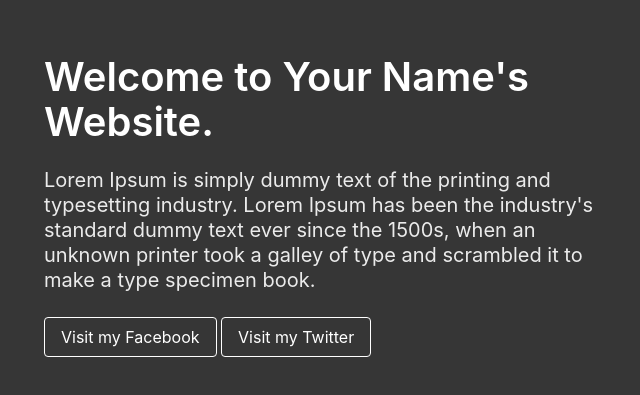
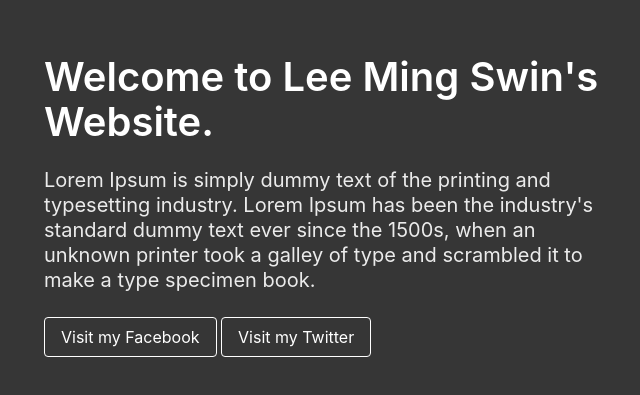
Before and after one commit to jayden7475/leemingswin.github.io, a plain HTML site: page index.html in a window 1280 px wide. Shown: the part 195-590 px from the top of the page, without its empty margins (314-954 px from the left). Drawn offline with nearby package versions, Linux system fonts and the light colour scheme.

Commit message:
Update index.html

```diff
--- a/index.html
+++ b/index.html
@@ -1,7 +1,7 @@
 <!DOCTYPE html>
 <html>
     <head>
-        <title>Your Name's Website</title>
+        <title>Lee Ming Swin's Website</title>
         <link rel="stylesheet"
             href="https://cdn.jsdelivr.net/npm/bulma@0.9.2/css/bulma.min.css">
         <meta name="viewport" content="width=device-width, initial-scale=1">
@@ -13,7 +13,7 @@
             <div class="columns is-vcentered is-centered">
                 <div class="column is-6">
                     <div class="block">
-                        <h1 class="title is-2">Welcome to Your Name's Website.</h1>
+                        <h1 class="title is-2">Welcome to Lee Ming Swin's Website.</h1>
                     </div>
                     <div class="block">
                         <h2 class="subtitle">Lorem Ipsum is simply dummy text of the printing and typesetting industry. Lorem Ipsum has been the industry's standard dummy text ever since the 1500s, when an unknown printer took a galley of type and scrambled it to make a type specimen book.<br>
```
